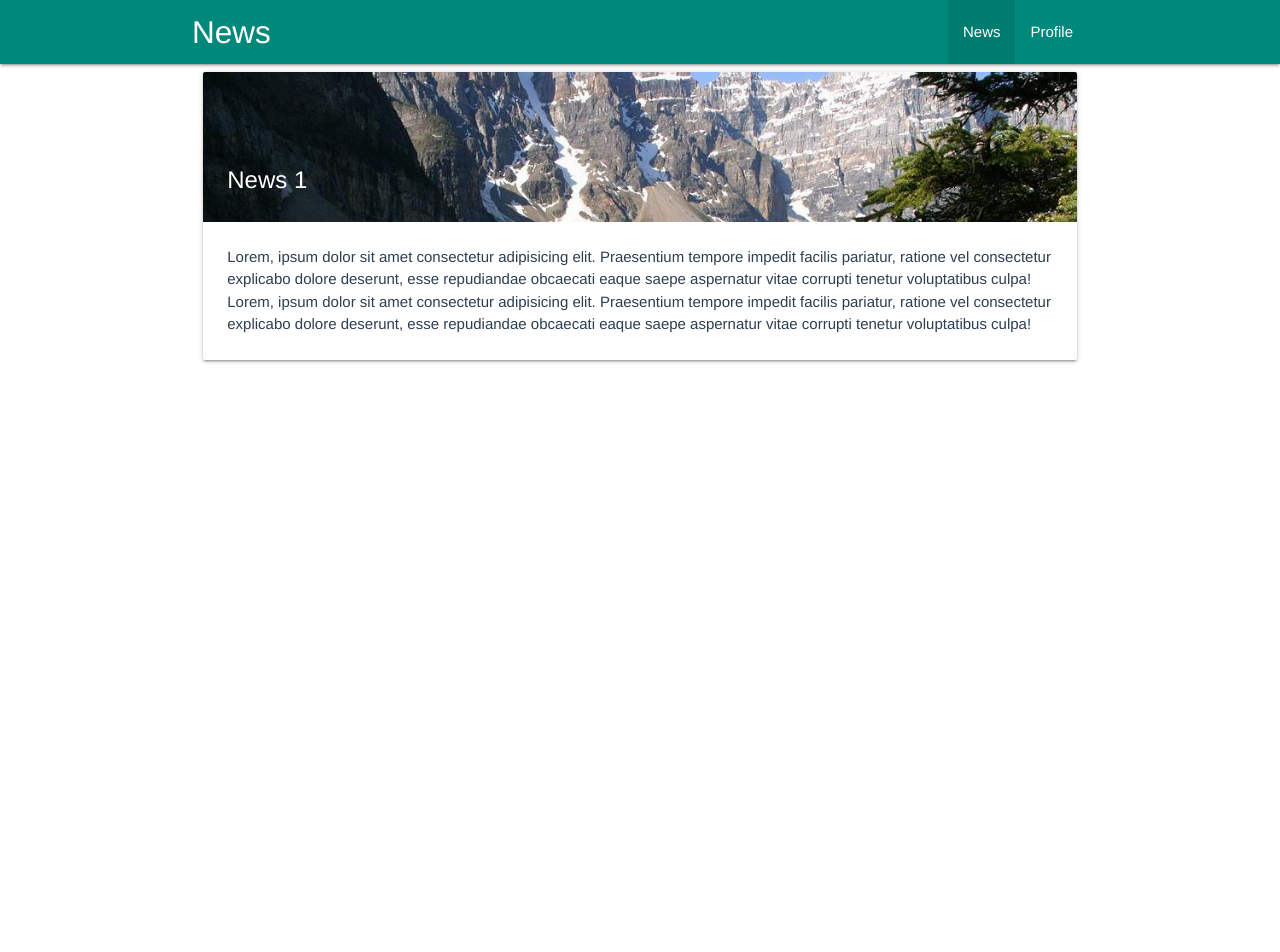
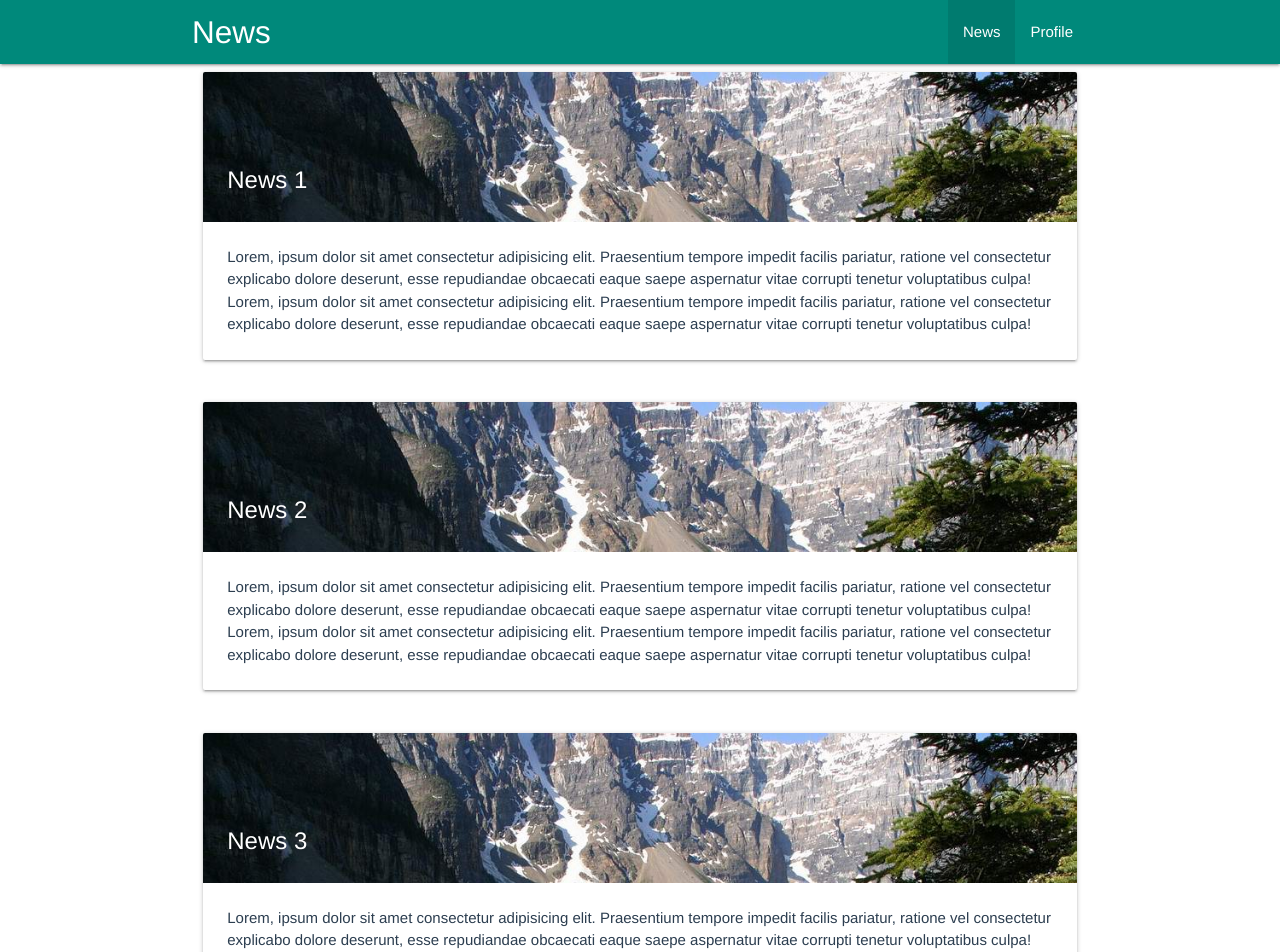
Before and after one commit to bogdanaks/news-test, a Vue app: page /news in a window 1280 px wide. Shown: the top 952 px of the page. Before the commit the page ends 800 px from the top, so only its background shows below. Built offline with nearby package versions, Linux system fonts and the light colour scheme.

Commit message:
Add content

```diff
--- a/src/views/News.vue
+++ b/src/views/News.vue
@@ -6,6 +6,50 @@
             <div class="card-image">
                 <img src="@/assets/sample-1.jpg">
                 <span class="card-title">News 1</span>
+            </div>
+            <div class="card-content">
+                <p>Lorem, ipsum dolor sit amet consectetur adipisicing elit.
+                    Praesentium tempore impedit facilis pariatur, ratione vel
+                    consectetur explicabo dolore deserunt, esse repudiandae
+                    obcaecati eaque saepe aspernatur vitae corrupti tenetur
+                    voluptatibus culpa! Lorem, ipsum dolor sit amet consectetur adipisicing elit.
+                    Praesentium tempore impedit facilis pariatur, ratione vel
+                    consectetur explicabo dolore deserunt, esse repudiandae
+                    obcaecati eaque saepe aspernatur vitae corrupti tenetur
+                    voluptatibus culpa!
+                </p>
+            </div>
+        </div>
+        </div>
+    </div>
+    <div class="row">
+        <div class="col s12">
+        <div class="card">
+            <div class="card-image">
+                <img src="@/assets/sample-1.jpg">
+                <span class="card-title">News 2</span>
+            </div>
+            <div class="card-content">
+                <p>Lorem, ipsum dolor sit amet consectetur adipisicing elit.
+                    Praesentium tempore impedit facilis pariatur, ratione vel
+                    consectetur explicabo dolore deserunt, esse repudiandae
+                    obcaecati eaque saepe aspernatur vitae corrupti tenetur
+                    voluptatibus culpa! Lorem, ipsum dolor sit amet consectetur adipisicing elit.
+                    Praesentium tempore impedit facilis pariatur, ratione vel
+                    consectetur explicabo dolore deserunt, esse repudiandae
+                    obcaecati eaque saepe aspernatur vitae corrupti tenetur
+                    voluptatibus culpa!
+                </p>
+            </div>
+        </div>
+        </div>
+    </div>
+    <div class="row">
+        <div class="col s12">
+        <div class="card">
+            <div class="card-image">
+                <img src="@/assets/sample-1.jpg">
+                <span class="card-title">News 3</span>
             </div>
             <div class="card-content">
                 <p>Lorem, ipsum dolor sit amet consectetur adipisicing elit.
```
